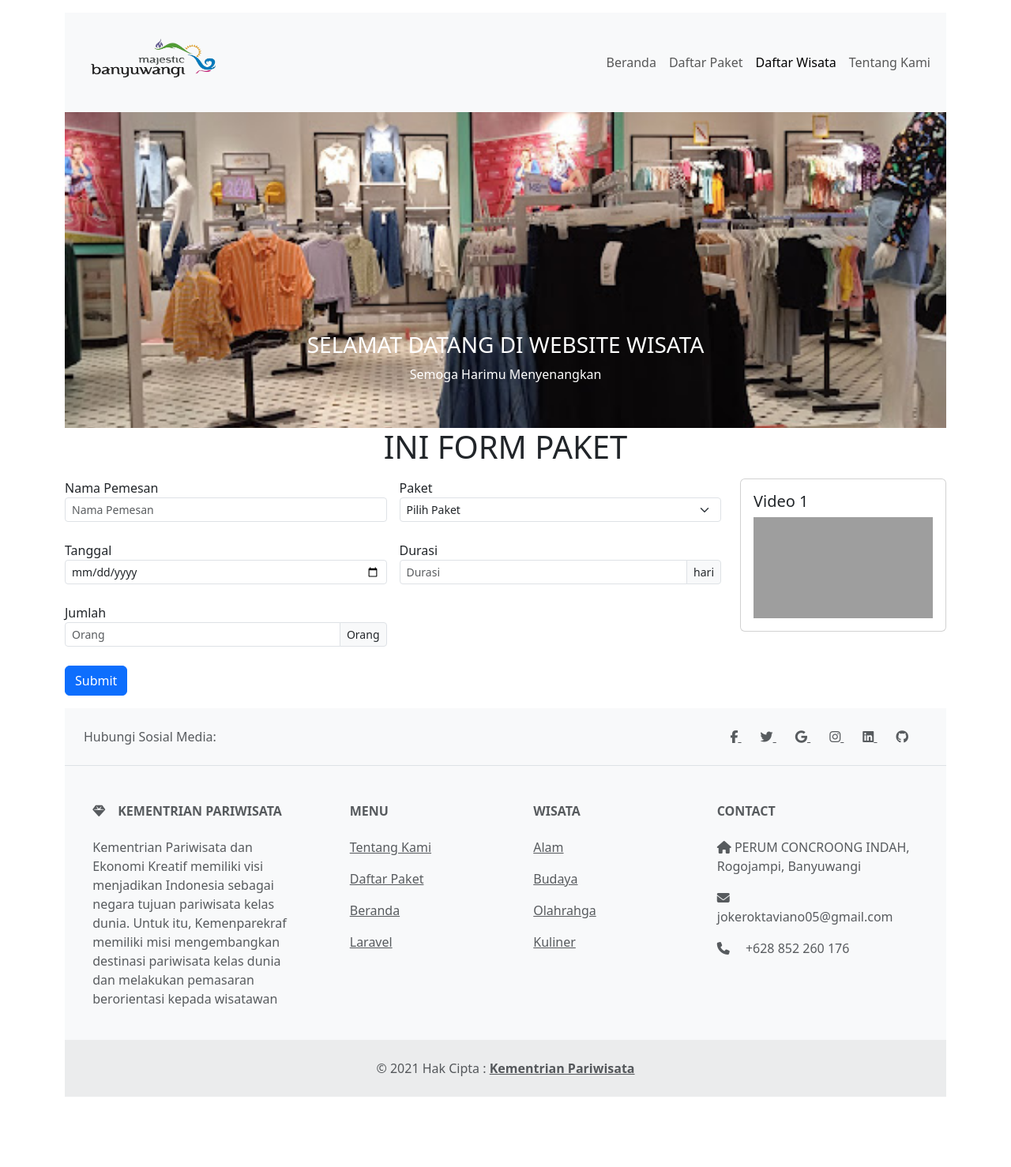
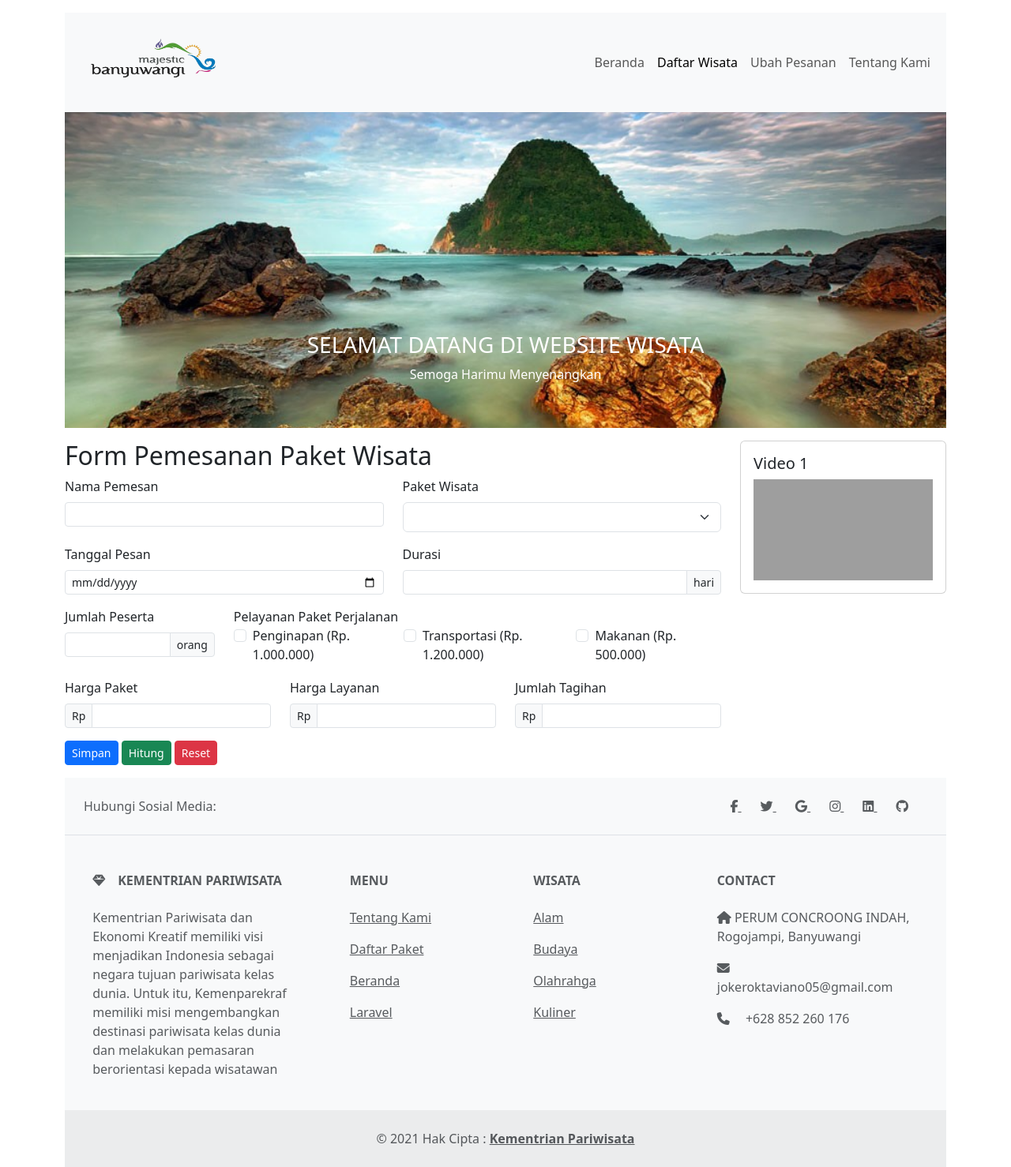
Before and after one commit to okta05/final-project-VSGA, a PHP site: page /Pendaftaran.html in a window 1280 px wide. Shown: the whole page at 79% size. Before the commit the page ends 1389 px from the top, so only its background shows below. Run offline with PHP 8.4, Linux system fonts and the light colour scheme; some libraries are stand-ins or nearby versions; grey boxes are pictures that could not be loaded.

Commit message:
perbaikan halaman index dan pendaftaran

```diff
--- a/Pendaftaran.html
+++ b/Pendaftaran.html
@@ -36,14 +36,13 @@
                             <a class="nav-link" aria-current="page" href="index.html">Beranda</a>
                         </li>
                         <li class="nav-item">
-                            <a class="nav-link" href="#">Daftar Paket</a>
-                        </li>
-                        <li class="nav-item">
                             <a class="nav-link active" href="#">Daftar Wisata</a>
                         </li>
                         <li class="nav-item">
+                            <a class="nav-link" href="#">Ubah Pesanan</a>
+                        </li>
+                        <li class="nav-item">
                             <a class="nav-link" href="#">Tentang Kami</a>
-                        </li>
                         </li>
                     </ul>
                 </div>
@@ -53,7 +52,7 @@
         <div id="carouselExampleControlsNoTouching" class="carousel slide" data-bs-touch="false">
             <div class="carousel-inner">
                 <div class="carousel-item active">
-                    <img src="assets/image/Aleeya.jpg" class="d-block w-100 custom-slide-img " alt="...">
+                    <img src="assets/image/pm.jpg" class="d-block w-100 custom-slide-img " alt="...">
                     <div class="carousel-caption">
                         <h3>SELAMAT DATANG DI WEBSITE WISATA</h3>
                         <p>Semoga Harimu Menyenangkan</p>
@@ -63,55 +62,121 @@
         </div>
     </div>
 
-    <h1>
-        <center> INI FORM PAKET </center>
-    </h1>
-
-
     <div class="container mt-3">
         <div class="row mt-3">
             <div class="col-12 col-md-9">
-                <form class="row gy-2 gx-3 align-items-center">
+                <h2>Form Pemesanan Paket Wisata</h2>
+                <form action="" method="post" autocomplate="off">
+                    <div class="row">
                         <div class="mb-3 col-12 col-md-6">
-                        <label class="" for="form-label">Nama Pemesan</label>
-                        <input type="text" class="form-control form-control-sm" id="autoSizingInput"
-                            placeholder="Nama Pemesan">
+                            <label for="nama-pemesan" class="form-label">Nama Pemesan</label>
+                            <input type="text" class="form-control form-control-sm" id="nama-pemesan"
+                                name="nama-pemesan" placeholder="" required>
                         </div>
                         <div class="mb-3 col-12 col-md-6">
-                        <label class="" for="autoSizingSelect">Paket</label>
-                        <select class="form-select form-select-sm" id="autoSizingSelect">
-                            <option selected>Pilih Paket</option>
+                            <label for="paket-wisata" class="form-label">Paket Wisata</label>
+                            <select class="form-select" aria-label="Default select example">
+                                <option selected></option>
                                 <option value="1">Paket 1</option>
                                 <option value="2">Paket 2</option>
                                 <option value="3">Paket 3</option>
-                            <option value="3">Paket 4</option>
                             </select>
-                    </div>
-                    <div class="mb-3 col-12 col-md-6">
-                        <label class="" for="autoSizingInput">Tanggal</label>
-                        <input type="date" class="form-control form-control-sm" id="autoSizingInput" placeholder="">
-                    </div>
-                    <div class="mb-3 col-12 col-md-6">
-                        <label class="" for="autoSizingInput">Durasi</label>
-                        <div class="input-group input-group-sm">
-                            <input type="text" class="form-control" id="autoSizingInput" placeholder="Durasi">
-                            <span class="input-group-text" id="bassic-addon2">hari</span>
-                        </div>
-                    </div>
-                    <div class="mb-3 col-12 col-md-6">
-                        <label class="" for="autoSizingInput">Jumlah</label>
-                        <div class="input-group input-group-sm">
-                            <input type="text" class="form-control" id="autoSizingInput" placeholder="Orang">
-                            <span class="input-group-text" id="bassic-addon2">Orang</span>
                         </div>
                     </div>
 
+                    <div class="row">
+                        <div class="mb-3 col-12 col-md-6">
+                            <label for="tgl-pesan" class="form-label">Tanggal Pesan</label>
+                            <input type="date" class="form-control form-control-sm" id="tgl-pesan" name="tgl-pesan"
+                                placeholder="" required>
+                        </div>
+                        <div class="mb-3 col-12 col-md-6">
+                            <label for="durasi" class="form-label">Durasi</label>
+                            <div class="input-group input-group-sm">
+                                <input type="text" class="form-control form-control-sm" id="durasi" name="durasi"
+                                    placeholder="" aria-describeby="basic-addon2" required>
+                                <span class="input-group-text" id="basic-addon2">hari</span>
+                            </div>
+                        </div>
+                    </div>
 
-                    <div class="col-md-8">
-                        <button type="submit" class="btn btn-primary">Submit</button>
+                    <div class="row">
+                        <div class="mb-3 col-12 col-lg-3">
+                            <label for="jumlah-peserta" class="form-label">Jumlah Peserta</label>
+                            <div class="input-group input-group-sm">
+                                <input type="text" class="form-control form-control-sm" id="jumlah-peserta"
+                                    name="jumlah-peserta" placeholder="" aria-describedby="basic-addon2" required>
+                                <hari class="input-group-text" id="basic-addon2">orang</span>
                             </div>
+                        </div>
+
+                        <div class="mb-3 col-12 col-lg-9">
+                            <div>
+                                <label>Pelayanan Paket Perjalanan</label>
+                                <div class="d-lg-flex justify-content-lg-between">
+
+                                    <div class="form-check">
+                                        <input class="form-check-input" type="checkbox" value="Y" id="penginapan"
+                                            name="penginapan" onclick="handlePenginapanan(this)">
+                                        <label class="form-check-label" for="penginapan"> Penginapan (Rp.
+                                            1.000.000)</label>
+                                        </input>
+                                    </div>
+
+                                    <div class="form-check">
+                                        <input class="form-check-input" type="checkbox" value="Y" id="transportasi"
+                                            name="transportasi" onclick="handleTransportasi(this)">
+                                        <label class="form-check-label" for="transportasi"> Transportasi (Rp.
+                                            1.200.000)</label>
+                                        </input>
+                                    </div>
+
+                                    <div class="form-check">
+                                        <input class="form-check-input" type="checkbox" value="Y" id="makanan"
+                                            name="makanan" onclick="handleMakanan(this)">
+                                        <label class="form-check-label" for="makanan"> Makanan (Rp. 500.000)</label>
+                                        </input>
+                                    </div>
+
+                                </div>
+                            </div>
+                        </div>
+                    </div>
+                    <div class="row">
+                        <div class="mb-3 col-12 col-md-4">
+                            <label for="harga-paket" class="form-label">Harga Paket</label>
+                            <div class="input-group input-group-sm">
+                                <span class="input-group-text" id="basic-addon2">Rp</span>
+                                <input type="text" class="form-control form-control-sm" id="harga-paket"
+                                    name="harga-paket" placeholder="" required>
+                            </div>
+                        </div>
+
+                        <div class="mb-3 col-12 col-md-4">
+                            <label for="harga-layanan" class="form-label">Harga Layanan</label>
+                            <div class="input-group input-group-sm">
+                                <span class="input-group-text" id="basic-addon2">Rp</span>
+                                <input type="text" class="form-control form-control-sm" id="harga-layanan"
+                                    name="harga-layanan" placeholder="" required>
+                            </div>
+                        </div>
+
+                        <div class="mb-3 col-12 col-md-4">
+                            <label for="jumlah-tagihan" class="form-label">Jumlah Tagihan</label>
+                            <div class="input-group input-group-sm">
+                                <span class="input-group-text" id="basic-addon2">Rp</span>
+                                <input type="text" class="form-control form-control-sm" id="jumlah-tagihan"
+                                    name="jumlah-tagihan" placeholder="" required>
+                            </div>
+                        </div>
+
+                    </div>
+                    <input type="submit" class="btn btn-sm btn-primary" value="Simpan">
+                    <button type="button" class="btn btn-sm btn-success" onclick="hitung()">Hitung</button>
+                    <button type="reset" class="btn btn-sm btn-danger">Reset</button>
                 </form>
             </div>
+
 
             <div class="col-12 col-md-3">
                 <div class="card">
@@ -126,7 +191,6 @@
                     </div>
                 </div>
             </div>
-
         </div>
     </div>
 
--- a/assets/css/style.css
+++ b/assets/css/style.css
@@ -1,4 +1,9 @@
 
+.same-size-image {
+  width: 100%;
+  height: 200px; /* Atur ketinggian gambar sesuai kebutuhan */
+  object-fit: cover; /* Mengatur gambar untuk mengisi kontainer tanpa distorsi */
+}
 
 .custom-slide-img {
     width: 800px; /* Atur lebar gambar sesuai keinginan */
```
Also changed, not shown: index.html (+9 -24 lines), assets/image/djawatan.jpg (added), assets/image/pm.jpg (added), assets/image/teluk-hijau.jpeg (added). Lines whose indentation alone changed are shown as unchanged.
